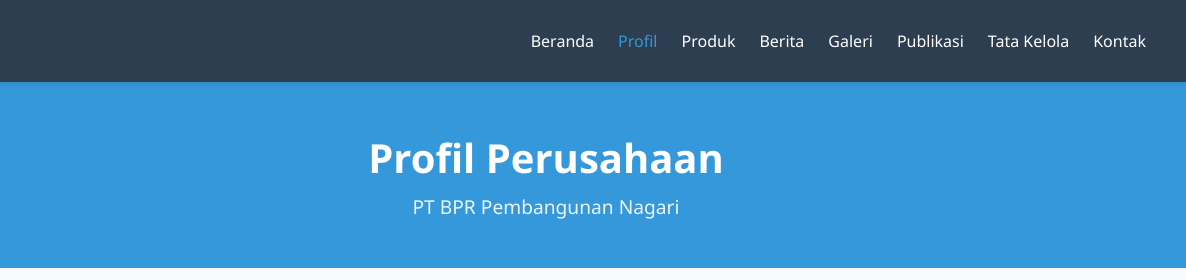
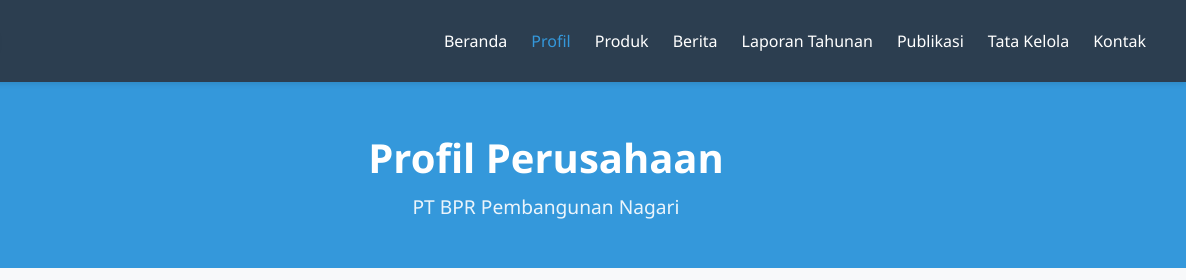
Before and after one commit to Fynsz/PT.BPR-PN, a plain HTML site: page profil.html in a window 1280 px wide. Shown: the top 280 px of the page, 94-1280 px from the left. Drawn offline with Linux system fonts and the light colour scheme.

Commit message:
Update profil.html

```diff
--- a/profil.html
+++ b/profil.html
@@ -475,7 +475,7 @@
                 <li><a href="profil.html" class="active">Profil</a></li>
                 <li><a href="#">Produk</a></li>
                 <li><a href="#">Berita</a></li>
-                <li><a href="#">Galeri</a></li>
+                <li><a href="laporan-tahunan.html">Laporan Tahunan</a></li>
                 <li><a href="#">Publikasi</a></li>
                 <li><a href="#">Tata Kelola</a></li>
                 <li><a href="https://wa.me/6285263194065">Kontak</a></li>
```
